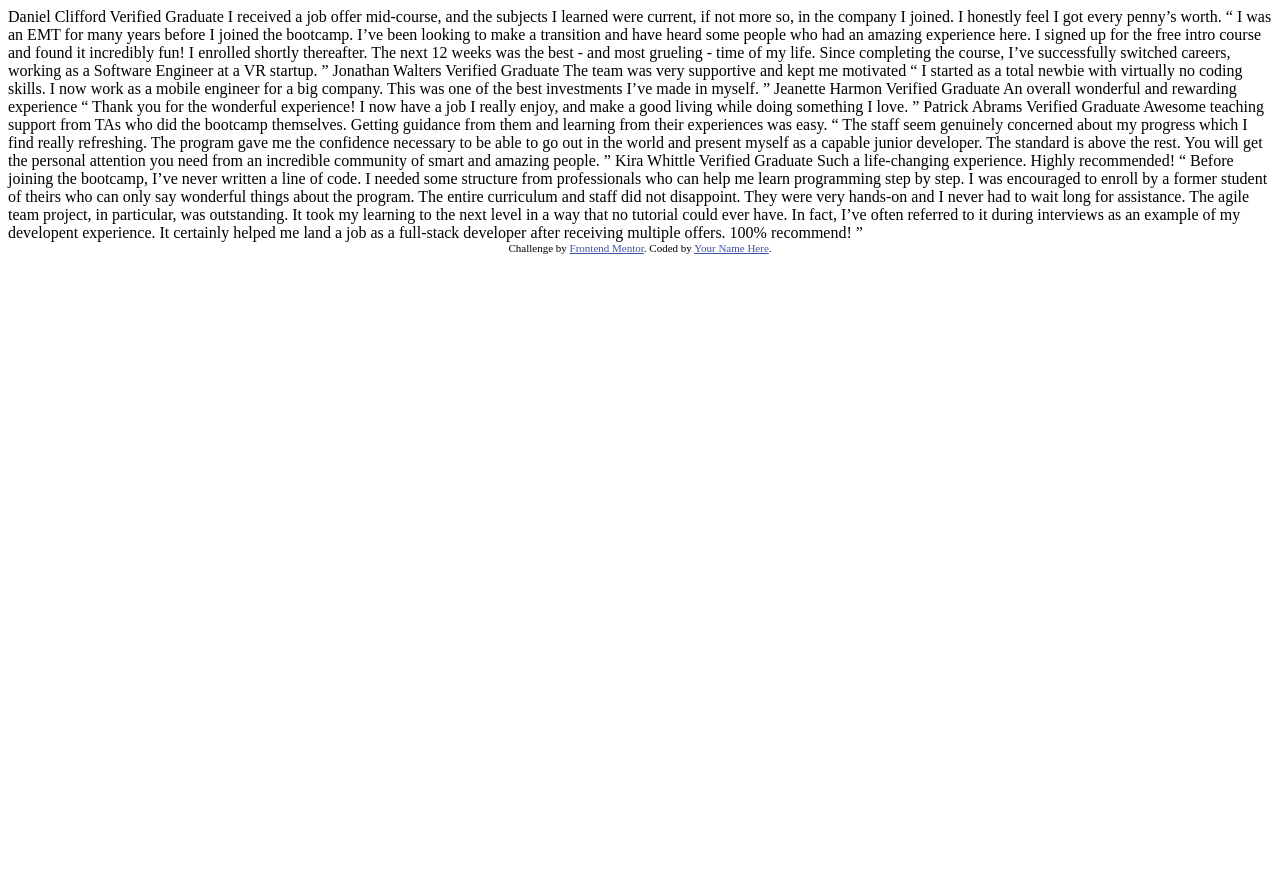
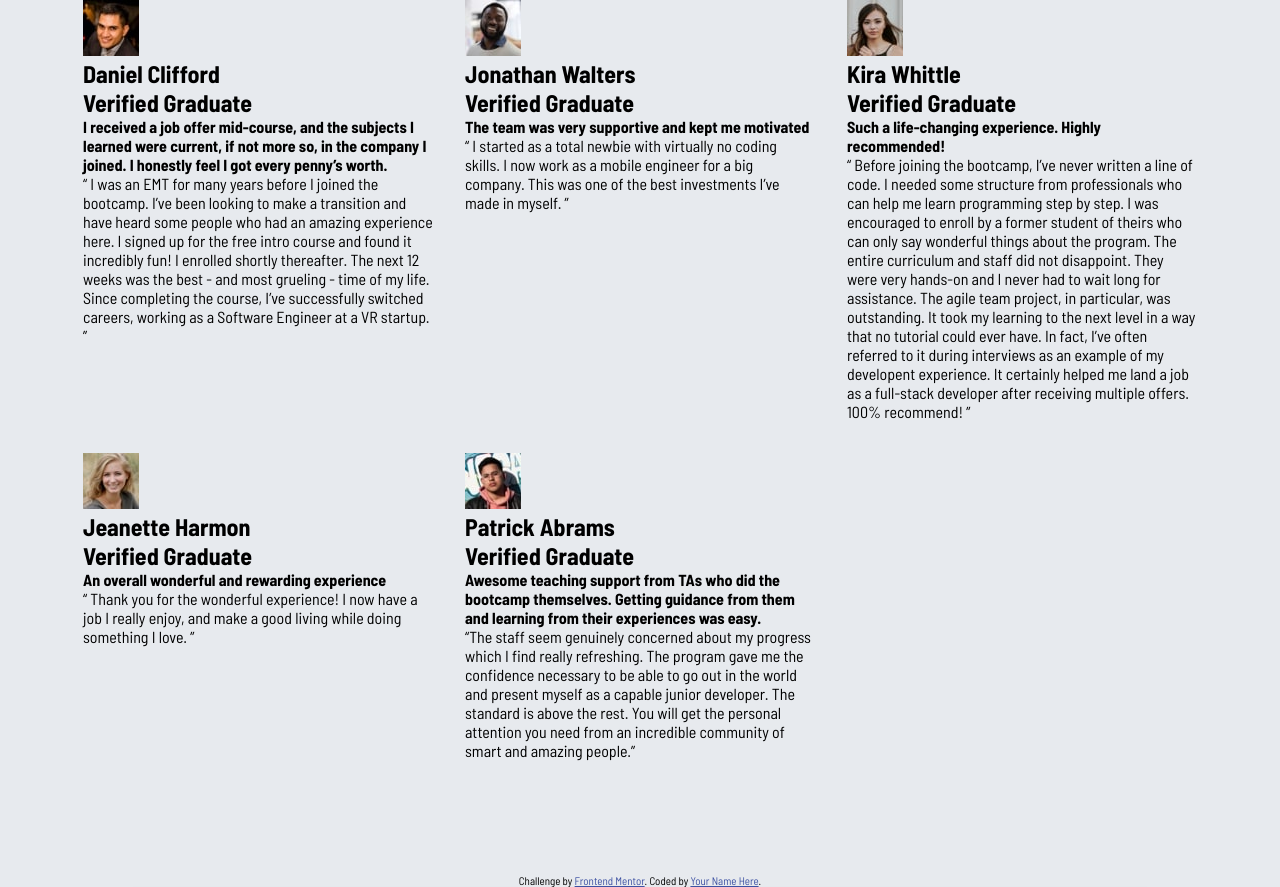
Before and after one commit to Emelinur/testimonials-grid-section-main, a plain HTML site: page index.html in a window 1280 px wide. Before the commit the page ends 800 px from the top, so only its background shows below. Drawn offline with Linux system fonts and the light colour scheme.

Commit message:
update style.css and index.html

```diff
--- a/index.html
+++ b/index.html
@@ -1,77 +1,140 @@
 <!DOCTYPE html>
 <html lang="en">
   <head>
-  <meta charset="UTF-8">
-  <meta name="viewport" content="width=device-width, initial-scale=1.0"> <!-- displays site properly based on user's device -->
-
-  <link rel="icon" type="image/png" sizes="32x32" href="./images/favicon-32x32.png">
-  <link rel="stylesheet" href="style.css">
-
+    <meta charset="UTF-8" />
+    <meta name="viewport" content="width=device-width, initial-scale=1.0" />
+    <!-- displays site properly based on user's device -->
+    <link
+      rel="icon"
+      type="image/png"
+      sizes="32x32"
+      href="./images/favicon-32x32.png"
+    />
+    <link rel="stylesheet" href="style.css" />
+    <link rel="preconnect" href="https://fonts.googleapis.com" />
+    <link rel="preconnect" href="https://fonts.gstatic.com" crossorigin />
+    <link
+      href="https://fonts.googleapis.com/css2?family=Barlow+Semi+Condensed:ital,wght@0,100;0,200;0,300;0,400;0,500;0,600;0,700;0,800;0,900;1,100;1,200;1,300;1,400;1,500;1,600;1,700;1,800;1,900&display=swap"
+      rel="stylesheet"
+    />
     <title>Frontend Mentor | [Challenge Name Here]</title>
 
     <!-- Feel free to remove these styles or customise in your own stylesheet 👍 -->
     <style>
-    .attribution { font-size: 11px; text-align: center; }
-    .attribution a { color: hsl(228, 45%, 44%); }
+      .attribution {
+        font-size: 11px;
+        text-align: center;
+      }
+      .attribution a {
+        color: hsl(228, 45%, 44%);
+      }
     </style>
   </head>
   <body>
-  Daniel Clifford
-  Verified Graduate
+    <main>
 
-  I received a job offer mid-course, and the subjects I learned were current, if not more so,
-  in the company I joined. I honestly feel I got every penny’s worth.
+      <article>
+        <figure>
+          <img src="images/image-daniel.jpg" alt="image-daniel" />
+        </figure>
+        <h1>Daniel Clifford</h1>
+        <h2>Verified Graduate</h2>
+        <strong
+          >I received a job offer mid-course, and the subjects I learned were
+          current, if not more so, in the company I joined. I honestly feel I
+          got every penny’s worth.
+        </strong>
+        <p>
+          “ I was an EMT for many years before I joined the bootcamp. I’ve been
+          looking to make a transition and have heard some people who had an
+          amazing experience here. I signed up for the free intro course and
+          found it incredibly fun! I enrolled shortly thereafter. The next 12
+          weeks was the best - and most grueling - time of my life. Since
+          completing the course, I’ve successfully switched careers, working as
+          a Software Engineer at a VR startup. ”
+        </p>
+      </article>
 
-  “ I was an EMT for many years before I joined the bootcamp. I’ve been looking to make a
-  transition and have heard some people who had an amazing experience here. I signed up
-  for the free intro course and found it incredibly fun! I enrolled shortly thereafter.
-  The next 12 weeks was the best - and most grueling - time of my life. Since completing
-  the course, I’ve successfully switched careers, working as a Software Engineer at a VR startup. ”
+      <article>
+        <figure>
+          <img src="images/image-jonathan.jpg" alt="image-jonathan" />
+        </figure>
+        <h1>Jonathan Walters</h1>
+        <h2>Verified Graduate</h2>
+        <strong>The team was very supportive and kept me motivated </strong>
+        <p>
+          “ I started as a total newbie with virtually no coding skills. I now
+          work as a mobile engineer for a big company. This was one of the best
+          investments I’ve made in myself. ”
+        </p>
+      </article>
 
-  Jonathan Walters
-  Verified Graduate
+      <article>
+        <figure>
+          <img src="images/image-kira.jpg" alt="image-kira" />
+        </figure>
+        <h1>Kira Whittle</h1>
+        <h2>Verified Graduate</h2>
+        <strong>Such a life-changing experience. Highly recommended!</strong>
+        <p>
+          “ Before joining the bootcamp, I’ve never written a line of code. I
+          needed some structure from professionals who can help me learn
+          programming step by step. I was encouraged to enroll by a former
+          student of theirs who can only say wonderful things about the program.
+          The entire curriculum and staff did not disappoint. They were very
+          hands-on and I never had to wait long for assistance. The agile team
+          project, in particular, was outstanding. It took my learning to the
+          next level in a way that no tutorial could ever have. In fact, I’ve
+          often referred to it during interviews as an example of my developent
+          experience. It certainly helped me land a job as a full-stack
+          developer after receiving multiple offers. 100% recommend! ”
+        </p>
+      </article>
 
-  The team was very supportive and kept me motivated
+      <article>
+        <figure>
+          <img src="images/image-jeanette.jpg" alt="image-jeanette" />
+        </figure>
+        <h1>Jeanette Harmon</h1>
+        <h2>Verified Graduate</h2>
+        <strong>An overall wonderful and rewarding experience </strong>
+        <p>
+          “ Thank you for the wonderful experience! I now have a job I really
+          enjoy, and make a good living while doing something I love. ”
+        </p>
+      </article>
 
-  “ I started as a total newbie with virtually no coding skills. I now work as a mobile engineer
-  for a big company. This was one of the best investments I’ve made in myself. ”
 
-  Jeanette Harmon
-  Verified Graduate
+      <article>
+        <figure>
+          <img src="images/image-patrick.jpg" alt="image-patrick" />
+        </figure>
+        <h1>Patrick Abrams</h1>
+        <h2>Verified Graduate</h2>
+        <strong>
+          Awesome teaching support from TAs who did the bootcamp themselves.
+          Getting guidance from them and learning from their experiences was
+          easy.
+        </strong>
+        <p>
+          “The staff seem genuinely concerned about my progress which I find
+          really refreshing. The program gave me the confidence necessary to be
+          able to go out in the world and present myself as a capable junior
+          developer. The standard is above the rest. You will get the personal
+          attention you need from an incredible community of smart and amazing
+          people.”
+        </p>
+      </article>
 
-  An overall wonderful and rewarding experience
 
-  “ Thank you for the wonderful experience! I now have a job I really enjoy, and make a good living
-  while doing something I love. ”
 
-  Patrick Abrams
-  Verified Graduate
+    </main>
 
-  Awesome teaching support from TAs who did the bootcamp themselves. Getting guidance from them and
-  learning from their experiences was easy.
-
-  “ The staff seem genuinely concerned about my progress which I find really refreshing. The program
-  gave me the confidence necessary to be able to go out in the world and present myself as a capable
-  junior developer. The standard is above the rest. You will get the personal attention you need from
-  an incredible community of smart and amazing people. ”
-
-  Kira Whittle
-  Verified Graduate
-
-  Such a life-changing experience. Highly recommended!
-
-  “ Before joining the bootcamp, I’ve never written a line of code. I needed some structure from
-  professionals who can help me learn programming step by step. I was encouraged to enroll by a former
-  student of theirs who can only say wonderful things about the program. The entire curriculum and staff
-  did not disappoint. They were very hands-on and I never had to wait long for assistance. The agile team
-  project, in particular, was outstanding. It took my learning to the next level in a way that no tutorial
-  could ever have. In fact, I’ve often referred to it during interviews as an example of my developent
-  experience. It certainly helped me land a job as a full-stack developer after receiving multiple offers.
-  100% recommend! ”
-
-  <div class="attribution">
-    Challenge by <a href="https://www.frontendmentor.io?ref=challenge" target="_blank">Frontend Mentor</a>.
-    Coded by <a href="#">Your Name Here</a>.
-  </div>
+    <footer class="attribution">
+      Challenge by
+      <a href="https://www.frontendmentor.io?ref=challenge" target="_blank"
+        >Frontend Mentor</a
+      >. Coded by <a href="#">Your Name Here</a>.
+    </footer>
   </body>
 </html>
--- a/style.css
+++ b/style.css
@@ -0,0 +1,48 @@
+:root {
+  /* Color */
+  --purple-50: hsl(260, 100%, 95%);
+  --purple-300: hsl(264, 82%, 80%);
+  --purple-500: hsl(263, 55%, 52%);
+  --white: hsl(0, 0%, 100%);
+  --grey-100: hsl(214, 17%, 92%);
+  --grey-200: hsl(0, 0%, 81%);
+  --grey-400: hsl(224, 10%, 45%);
+  --grey-500: hsl(217, 19%, 35%);
+  --dark-blue: hsl(219, 29%, 14%);
+  --black: hsl(0, 0%, 7%);
+
+  /* Typography */
+  --ff: "Barlow Semi Condensed", sans-serif;
+  --fs: 0.8125rem;
+  --fw-500: 500;
+  --fw-600: 600;
+
+  /* Scale */
+  --gap: 2rem;
+   --shadow-50: 0 1000px 100px rgba(187, 185, 185, 0.25);
+}
+* {
+  margin: 0;
+  padding: 0;
+  font-family: var(--ff);
+}
+
+body {
+  display: grid;
+  justify-content: center;
+  height:100svh;
+  grid-template-rows:1fr;
+  background-color: var(--grey-100);
+
+}
+main {
+  display: grid;
+  width: 1114px;
+  grid-template-columns: repeat(3, 1fr);
+  grid-template-rows: repeat(2, 1fr);
+  gap: var(--gap);
+  grid-template-areas:
+    "item1 item2 item3"
+    "item2 item1";
+     box-shadow: var(--shadow-50);
+}
```
Lines whose indentation alone changed are shown as unchanged.
